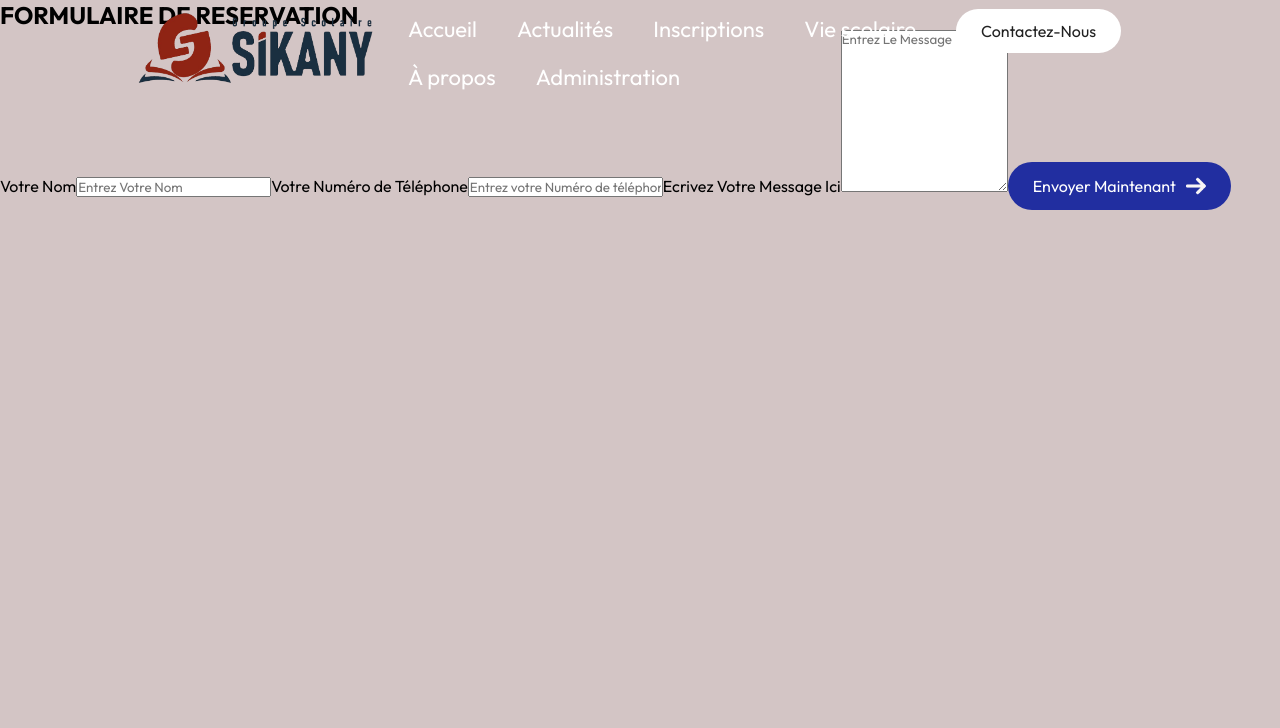
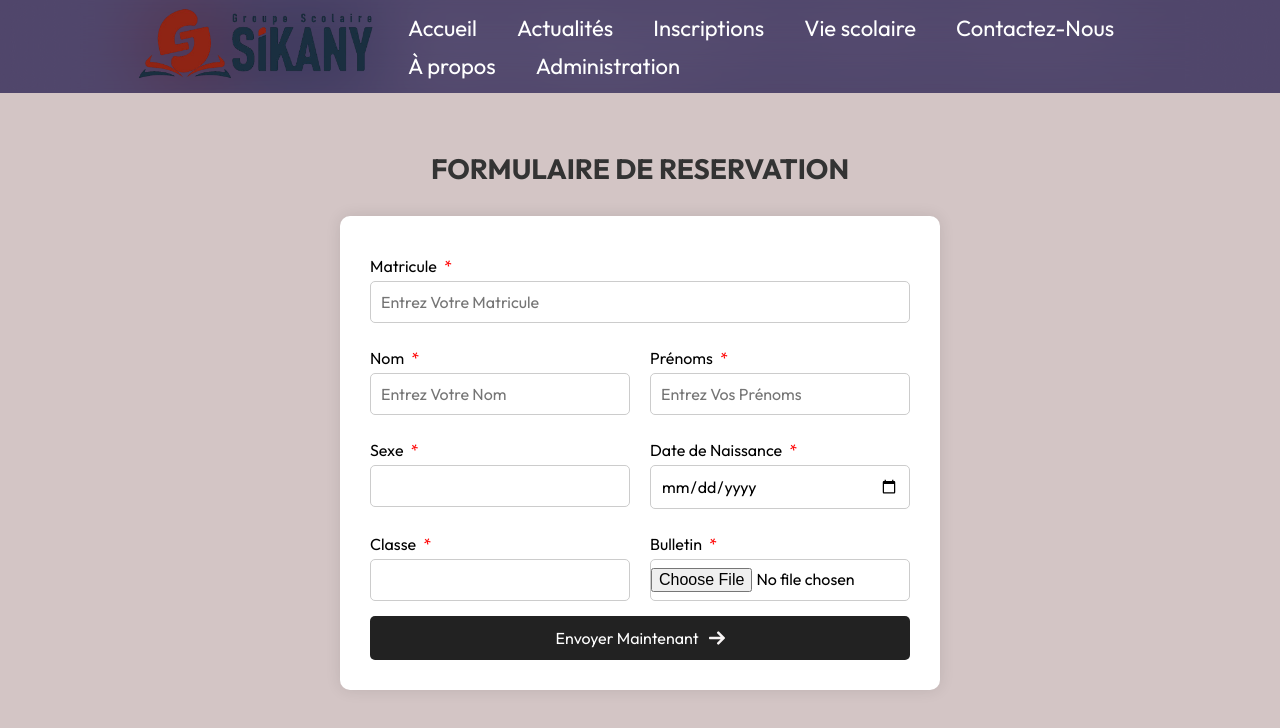
Before and after one commit to AbdelazizSangare/sikany, a React (Vite) app: page /reservations in a window 1280 px wide. Shown: the top 728 px of the page. Built offline with nearby package versions, Linux system fonts and the light colour scheme.

Commit message:
Fix: configuration for Vercel deployment

```diff
--- a/src/Components/Navbar/Navbar.css
+++ b/src/Components/Navbar/Navbar.css
@@ -14,6 +14,11 @@ nav{
     justify-content: space-between;
     z-index: 10;
 }
+nav.container {
+  background: rgba(8, 0, 58, 0.4);
+  backdrop-filter: blur(40px);
+}
+
 nav img{
     width: 6%;
 }
--- a/src/Components/Navbar/Navbar.jsx
+++ b/src/Components/Navbar/Navbar.jsx
@@ -1,16 +1,18 @@
-// Navbar.jsx
 import React, { useEffect, useState } from 'react';
 import './Navbar.css';
 import logo from '../../assets/logo1.png';
 import menu_icon from '../../assets/menu-icon.png';
 import { Link as ScrollLink } from 'react-scroll';
-import { Link as RouterLink } from 'react-router-dom';
+import { Link as RouterLink, useLocation } from 'react-router-dom';
 
 const Navbar = () => {
   const [sticky, setSticky] = useState(false);
   const [mobileMenu, setMobileMenu] = useState(false);
   const [openSubmenus, setOpenSubmenus] = useState({});
   const [isMobile, setIsMobile] = useState(window.innerWidth <= 840);
+  const location = useLocation();
+
+  const isAccueil = location.pathname === '/';
 
   useEffect(() => {
     const handleScroll = () => setSticky(window.scrollY > 50);
@@ -33,37 +35,45 @@ const Navbar = () => {
     }));
   };
 
+  const handleNavItem = (to, label) => {
+    return isAccueil ? (
+      <ScrollLink to={to} smooth={true} offset={-260} duration={500}>{label}</ScrollLink>
+    ) : (
+      <RouterLink to="/">{label}</RouterLink>
+    );
+  };
+
   return (
     <nav className={`container ${sticky ? 'dark-nav' : ''}`}>
-      <img src={logo} alt="Logo" className="logo" />
+      <RouterLink to="/">
+        <img src={logo} alt="Logo" className="logo" />
+      </RouterLink>
       <ul className={mobileMenu ? '' : 'hide-mobile-menu'}>
-        <li><ScrollLink to="hero" smooth={true} offset={0} duration={500}>Accueil</ScrollLink></li>
+        <li>{handleNavItem('hero', 'Accueil')}</li>
 
         <li className="has-submenu">
           <span onClick={() => isMobile && toggleSubmenu('actualites')}>Actualités</span>
           <ul className={`submenu ${openSubmenus['actualites'] ? 'show' : ''}`}>
-            <li><ScrollLink to="decoupage" smooth={true} offset={-260} duration={500}>Découpage année scolaire</ScrollLink></li>
-            <li><ScrollLink to="actu" smooth={true} offset={-260} duration={500}>Actus nationales et internationales</ScrollLink></li>
+            <li>{handleNavItem('decoupage', 'Découpage année scolaire')}</li>
+            <li>{handleNavItem('actu', 'Actus nationales et internationales')}</li>
           </ul>
         </li>
 
         <li className="has-submenu">
           <span onClick={() => isMobile && toggleSubmenu('inscriptions')}>Inscriptions</span>
           <ul className={`submenu ${openSubmenus['inscriptions'] ? 'show' : ''}`}>
-            <li><ScrollLink to="inscription" smooth={true} offset={-260} duration={500}>Comment s'inscrire</ScrollLink></li>
-            <li><ScrollLink to="frais" smooth={true} offset={-260} duration={500}>Frais de scolarité</ScrollLink></li>
-            <li><ScrollLink to="rentree" smooth={true} offset={-260} duration={500}>Infos rentrée</ScrollLink></li>
-            <li>
-              <RouterLink to="/reservations">Réservations</RouterLink>
-            </li>
+            <li>{handleNavItem('inscription', "Comment s'inscrire")}</li>
+            <li>{handleNavItem('frais', 'Frais de scolarité')}</li>
+            <li>{handleNavItem('rentree', 'Infos rentrée')}</li>
+            <li><RouterLink to="/reservations">Réservations</RouterLink></li>
           </ul>
         </li>
 
         <li className="has-submenu">
           <span onClick={() => isMobile && toggleSubmenu('vie')}>Vie scolaire</span>
           <ul className={`submenu ${openSubmenus['vie'] ? 'show' : ''}`}>
-            <li><ScrollLink to="equipements" smooth={true} offset={-260} duration={500}>Équipements</ScrollLink></li>
-            <li><ScrollLink to="resultats" smooth={true} offset={-260} duration={500}>Résultats examens</ScrollLink></li>
+            <li>{handleNavItem('equipements', 'Équipements')}</li>
+            <li>{handleNavItem('resultats', 'Résultats examens')}</li>
             <li>
               <a href="http://www.applicationvh.com/sikany/parent" target="_blank" rel="noopener noreferrer">
                 Infos élèves
@@ -72,9 +82,9 @@ const Navbar = () => {
           </ul>
         </li>
 
-        <li><ScrollLink to="contact" smooth={true} offset={-260} duration={500} className="btn">Contactez-Nous</ScrollLink></li>
-        <li><ScrollLink to="about" smooth={true} offset={150} duration={500}>À propos</ScrollLink></li>
-        <li><ScrollLink to="admin" smooth={true} offset={-260} duration={500}>Administration</ScrollLink></li>
+        <li>{handleNavItem('contact', 'Contactez-Nous')}</li>
+        <li>{handleNavItem('about', 'À propos')}</li>
+        <li>{handleNavItem('admin', 'Administration')}</li>
       </ul>
       <img src={menu_icon} alt="Menu" className="menu-icon" onClick={toggleMenu} />
     </nav>
--- a/src/Components/Reservations/Reservations.css
+++ b/src/Components/Reservations/Reservations.css
@@ -0,0 +1,82 @@
+.reservations {
+  min-height: 100vh;
+  display: flex;
+  align-items: center;
+  justify-content: center;
+  padding: 20px;
+  overflow-y: auto;
+}
+.required {
+  color: red;
+  margin-left: 4px;
+}
+
+.form-container {
+  display: flex;
+  flex-direction: column;
+  align-items: center;
+  justify-content: center;
+}
+.reservations h2 {
+  margin-top: 40px;
+  margin-bottom: 30px;
+  font-size: 28px;
+  color: #333;
+}
+.form-row {
+  display: flex;
+  justify-content: space-between;
+  gap: 20px;
+  flex-wrap: wrap;
+}
+.form-group {
+  flex: 1;
+  min-width: 200px;
+  display: flex;
+  flex-direction: column;
+}
+.reservations input[type="file"] {
+  padding: 8px 0;
+}
+
+.reservations form {
+  display: flex;
+  flex-direction: column;
+  width: 100%;
+  max-width: 600px;
+  background: white;
+  padding: 30px;
+  border-radius: 10px;
+  box-shadow: 0 0 15px rgba(0,0,0,0.1);
+  margin: auto;
+}
+
+.reservations label {
+  margin: 10px 0 5px;
+}
+
+.reservations input,
+.reservations textarea {
+  padding: 10px;
+  font-size: 16px;
+  margin-bottom: 15px;
+  border: 1px solid #ccc;
+  border-radius: 5px;
+}
+
+.btn.dark-btn {
+  display: flex;
+  align-items: center;
+  justify-content: center;
+  background-color: #222;
+  color: white;
+  border: none;
+  padding: 12px 20px;
+  border-radius: 5px;
+  cursor: pointer;
+}
+
+.btn.dark-btn img {
+  margin-left: 10px;
+  width: 16px;
+}
--- a/src/Components/Reservations/Reservations.jsx
+++ b/src/Components/Reservations/Reservations.jsx
@@ -1,23 +1,59 @@
 import React from 'react'
 import './Reservations.css'
 import white_arrow from '../../assets/white-arrow.png'
+import Navbar from '../Navbar/Navbar'
 
 const Reservations = () => {
   return (
+    <>
+      <Navbar />
       <div className='reservations'>
+        <div className='form-container'>
             <h2>FORMULAIRE DE RESERVATION</h2>
         <form>
-        <label>Votre Nom</label>
-        <input type="text" name="name" placeholder="Entrez Votre Nom" required />
-        <label>Votre Numéro de Téléphone</label>
-        <input type="tel" name="phone" placeholder="Entrez votre Numéro de téléphone" required />
-        <label>Ecrivez Votre Message Ici</label>
-        <textarea name="message" rows="10" placeholder="Entrez Le Message" required></textarea>
+          <label>Matricule <span className="required">*</span></label>
+          <input type="text" name="matricule" placeholder="Entrez Votre Matricule" required />
+
+          <div className="form-row">
+            <div className="form-group">
+              <label>Nom <span className="required">*</span></label>
+              <input type="text" name="nom" placeholder="Entrez Votre Nom" required />
+            </div>
+            <div className="form-group">
+              <label>Prénoms <span className="required">*</span></label>
+              <input type="text" name="prenoms" placeholder="Entrez Vos Prénoms" required />
+            </div>
+          </div>
+
+          <div className="form-row">
+            <div className="form-group">
+              <label>Sexe <span className="required">*</span></label>
+              <input type="text" name="sexe" required />
+            </div>
+            <div className="form-group">
+              <label>Date de Naissance <span className="required">*</span></label>
+              <input type="date" name="date_naissance" required />
+            </div>
+          </div>
+
+          <div className="form-row">
+            <div className="form-group">
+              <label>Classe <span className="required">*</span></label>
+              <input type="text" name="classe" required />
+            </div>
+            <div className="form-group">
+              <label>Bulletin <span className="required">*</span></label>
+              <input type="file" name="bulletin" required />
+            </div>
+          </div>
+
           <button type="submit" className="btn dark-btn">
             Envoyer Maintenant <img src={white_arrow} alt="" />
           </button>
         </form>
         </div>
+      </div>
+    </>
   )
 }
 
```
Lines whose indentation alone changed are shown as unchanged.
